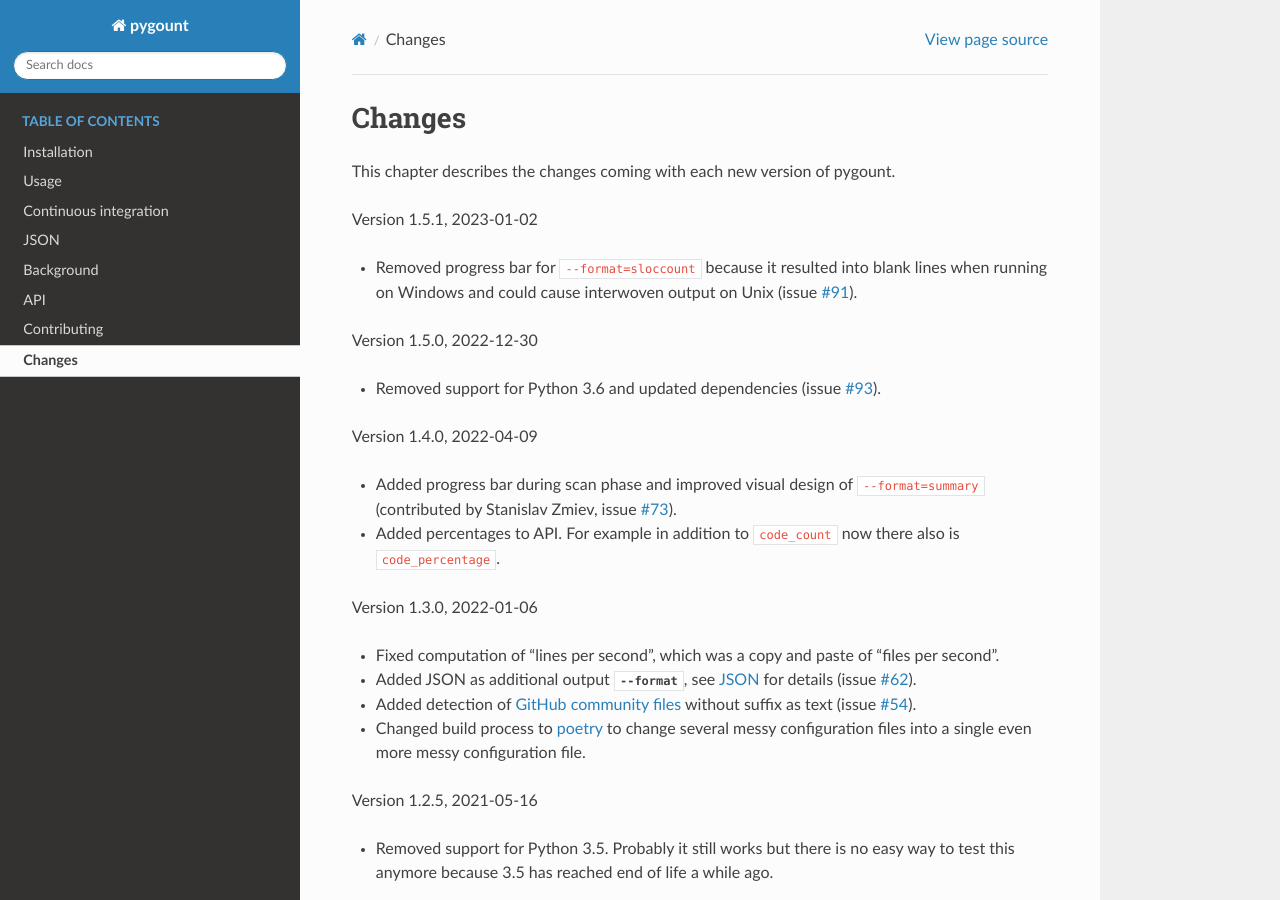
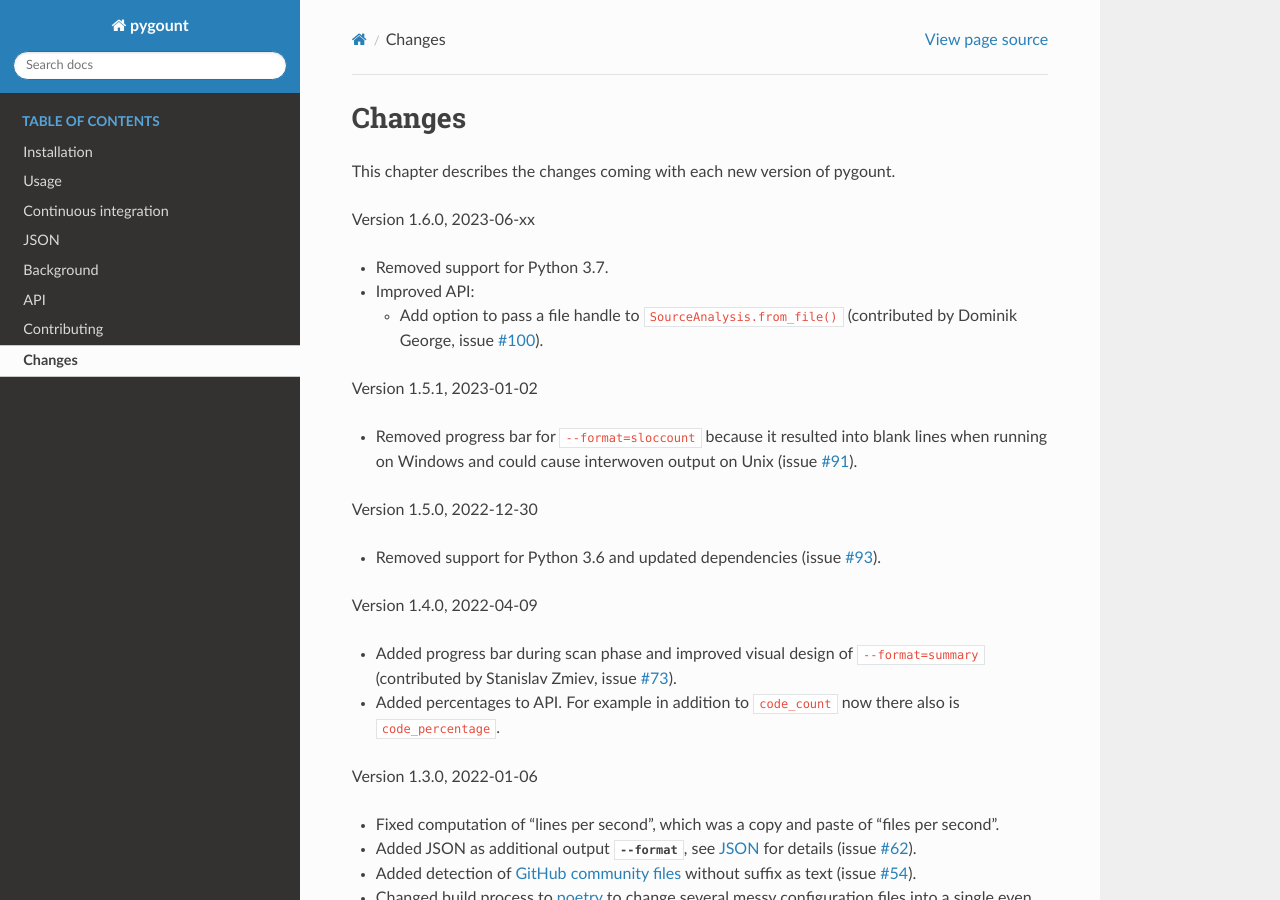
Before and after one commit to roskakori/pygount, a Sphinx documentation site: the page built from docs/changes.rst, in a window 1280 px wide and 900 px high. Built offline with Sphinx 7.4.7 and the Read the Docs theme 2.0.0, drawn with Linux system fonts in a browser that asks for light colours.

Commit message:
#106 Remove support for Python 3.7

```diff
--- a/docs/changes.rst
+++ b/docs/changes.rst
@@ -4,6 +4,15 @@ Changes
 .. program:: pygount
 
 This chapter describes the changes coming with each new version of pygount.
+
+Version 1.6.0, 2023-06-xx
+
+* Removed support for Python 3.7.
+* Improved API:
+
+  * Add option to pass a file handle to ``SourceAnalysis.from_file()``
+    (contributed by Dominik George, issue
+    `#100 <https://github.com/roskakori/pygount/issues/100>`_).
 
 Version 1.5.1, 2023-01-02
 
--- a/pyproject.toml
+++ b/pyproject.toml
@@ -62,18 +62,17 @@ packages = [
 ]
 
 [tool.poetry.dependencies]
-python = ">=3.7, <4"
+python = ">=3.8, <4"
 pygments = "^2"
 chardet = "^5"
 rich = ">=9, <14"
 
 [tool.poetry.dev-dependencies]
-wheel = "^0.38"
 coveralls = "^3"
 coverage = "^6"
 pytest = "^7"
 pytest-cov = "^4"
-pre-commit = "^2"
+pre-commit = "^3"
 pur = "^7"
 Sphinx = "^5"
 sphinx-rtd-theme = "^1"
```
Also changed, not shown: 1 other file.
